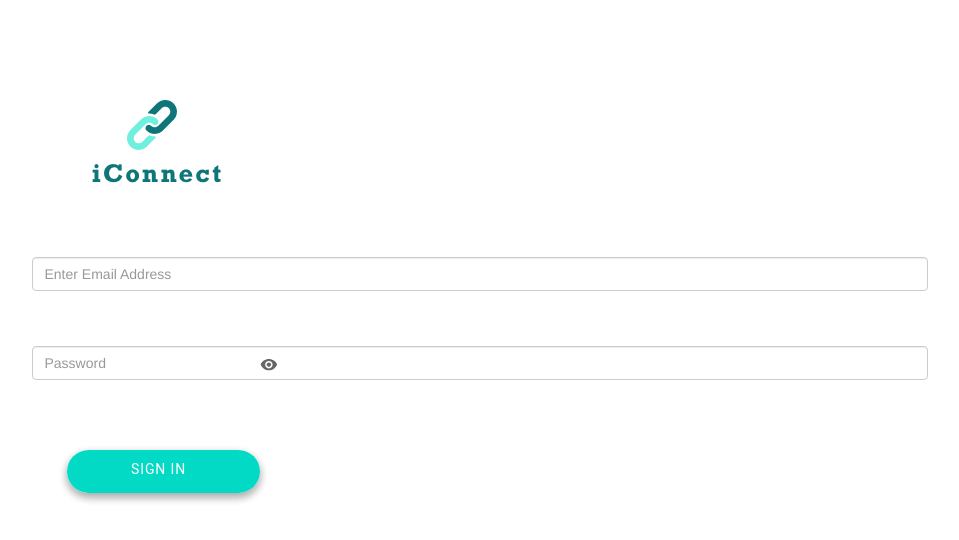
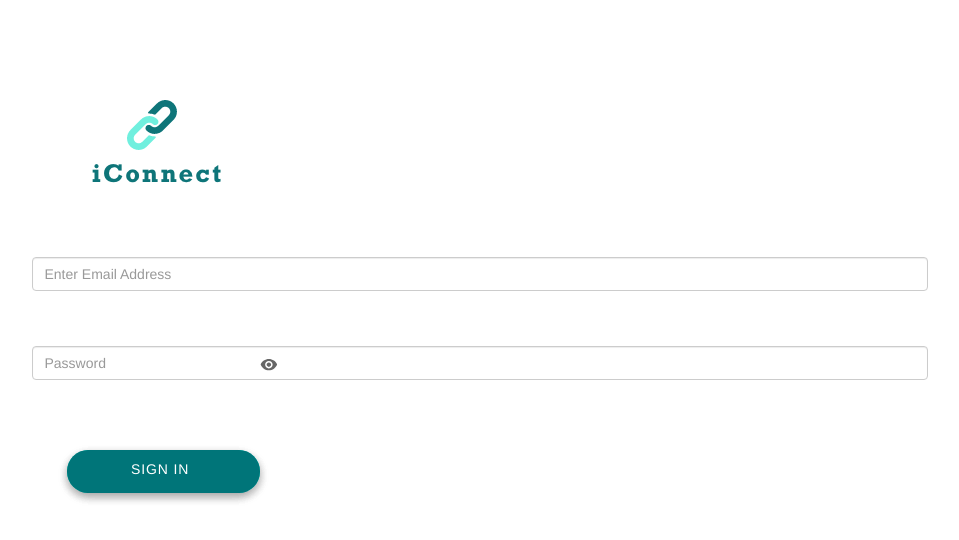
Before and after one commit to pritisolanki/HackathonApp, a React (Create React App) app in the folder appcodebase/iconnect_react/: page /signin in a window 1280 px wide. Shown: the top 540 px of the page, without its empty margins (17-976 px from the left). Built offline with nearby package versions, Linux system fonts and the light colour scheme; what backendless would draw is missing.

Commit message:
css changes

```diff
--- a/appcodebase/iconnect_react/src/user/signin.css
+++ b/appcodebase/iconnect_react/src/user/signin.css
@@ -399,6 +399,8 @@
     left: 0px;
     top: 0px;
     overflow: visible;
+    background-color: #007579;
+    border-radius: 1.5em;
 }
 
 #State_lz {
--- a/appcodebase/iconnect_react/src/user/signin.js
+++ b/appcodebase/iconnect_react/src/user/signin.js
@@ -239,7 +239,7 @@ const Signin = () => {
           </svg>
           <div id="Group_339_ly">
             <div id="__Label_l">
-              <span>Sign in</span>
+              <span style={{fontFamily:'Helvetica Neue'}}>Sign in</span>
             </div>
           </div>
         </div>
--- a/appcodebase/iconnect_react/src/user/signup.css
+++ b/appcodebase/iconnect_react/src/user/signup.css
@@ -51,7 +51,7 @@
 
 #_Container_l_Color_me {
     fill: transparent;
-    stroke: rgba(3, 218, 197, 1);
+    stroke: rgba(#007579);
     stroke-width: 2px;
     stroke-linejoin: miter;
     stroke-linecap: butt;
@@ -309,6 +309,8 @@
     left: 0px;
     top: 0px;
     overflow: visible;cursor: pointer;
+    background-color: #007579;
+    border-radius: 1.5em;
 }
 
 #State_my {
--- a/appcodebase/iconnect_react/src/user/signup.js
+++ b/appcodebase/iconnect_react/src/user/signup.js
@@ -317,7 +317,7 @@ const Signup = () => {
             srcset="State_my.png 1x, State_my@2x.png 2x"
           ></svg> */}
             <div id="__Label_mz">
-              <span onClick={handleSignup}>Sign Up</span>
+              <span style={{fontFamily:'Helvetica Neue'}} onClick={handleSignup}>Sign Up</span>
             </div>
           </div>
         </div>
```
